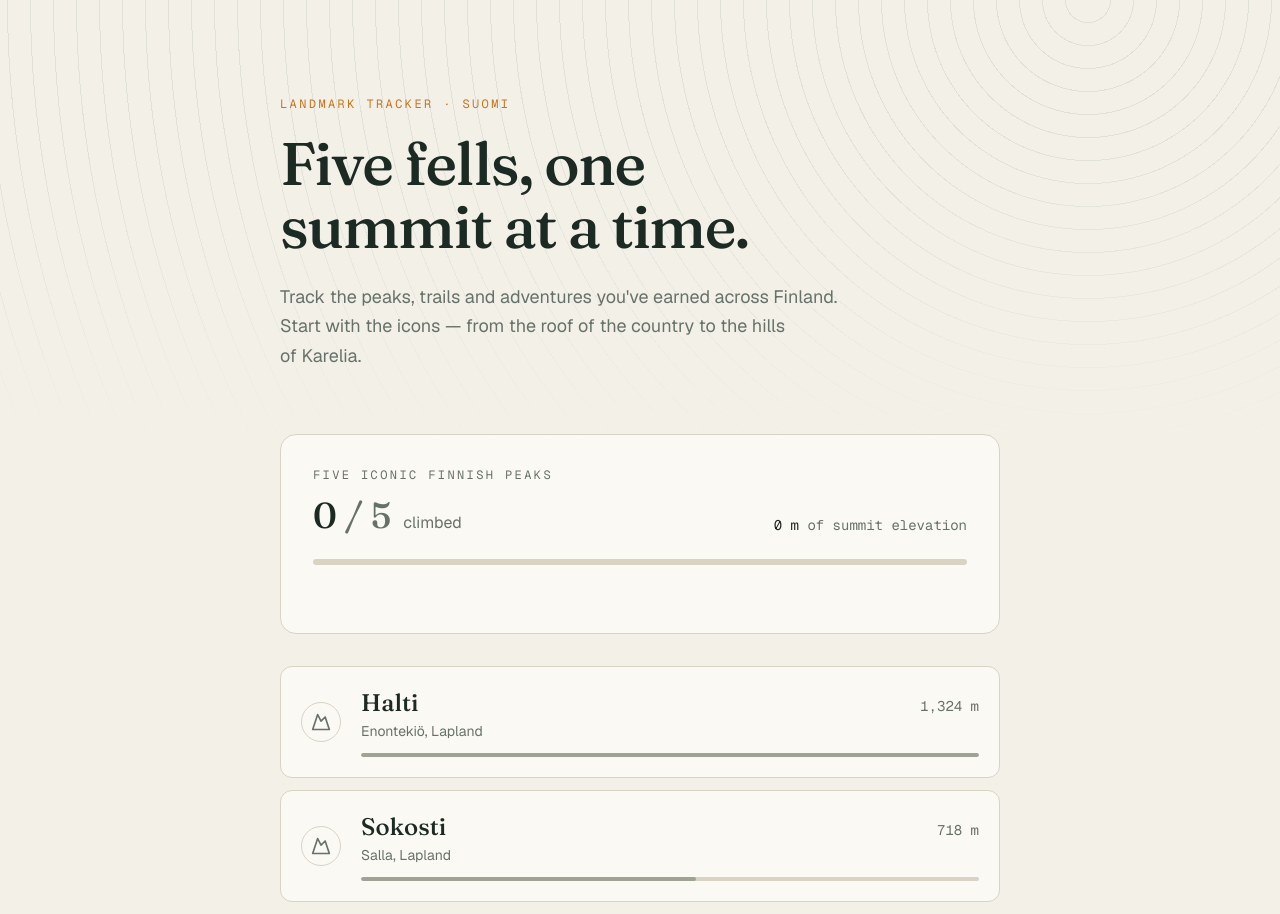
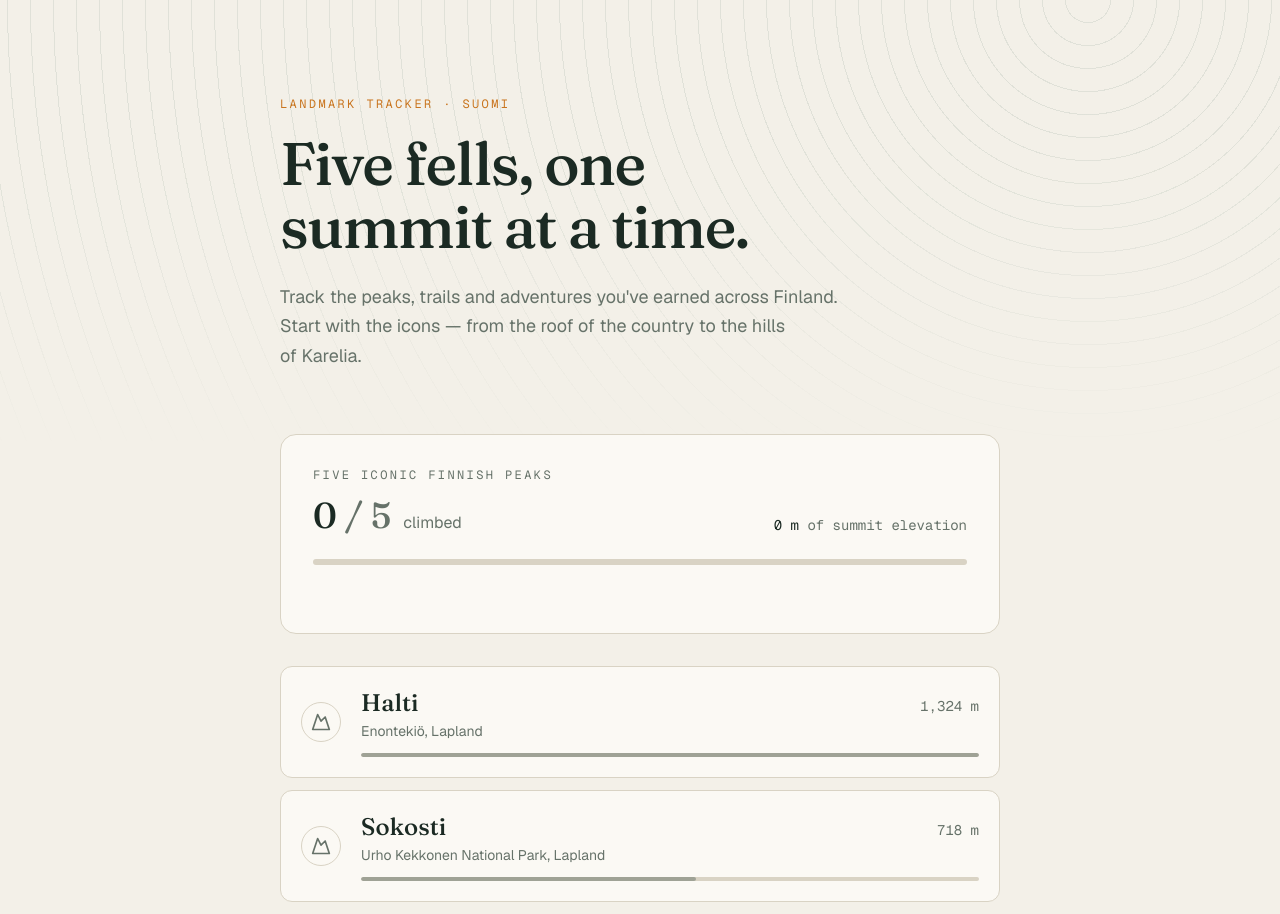
Before and after one commit to davidstrbian/landmark-app, a Next.js app: page / in a window 1280 px wide. Shown: the top 914 px of the page. Built offline with nearby package versions, Linux system fonts and the light colour scheme.

Commit message:
Fix Sokosti region: Urho Kekkonen National Park, not Salla
Co-Authored-By: Claude Opus 5.5 <noreply@anthropic.com>
Claude-Session: https://claude.ai/code/session_01GT8wKyKBeJVeQxkyZeicfX

```diff
--- a/app/peak-checklist.tsx
+++ b/app/peak-checklist.tsx
@@ -7,7 +7,7 @@ type Peak = { name: string; elevation: number; region: string };
 
 const peaks: Peak[] = [
   { name: "Halti", elevation: 1324, region: "Enontekiö, Lapland" },
-  { name: "Sokosti", elevation: 718, region: "Salla, Lapland" },
+  { name: "Sokosti", elevation: 718, region: "Urho Kekkonen National Park, Lapland" },
   { name: "Taivaskero", elevation: 807, region: "Pallas-Yllästunturi, Lapland" },
   { name: "Ukko-Koli", elevation: 347, region: "Koli, North Karelia" },
   { name: "Saana", elevation: 1029, region: "Kilpisjärvi, Lapland" },
```
